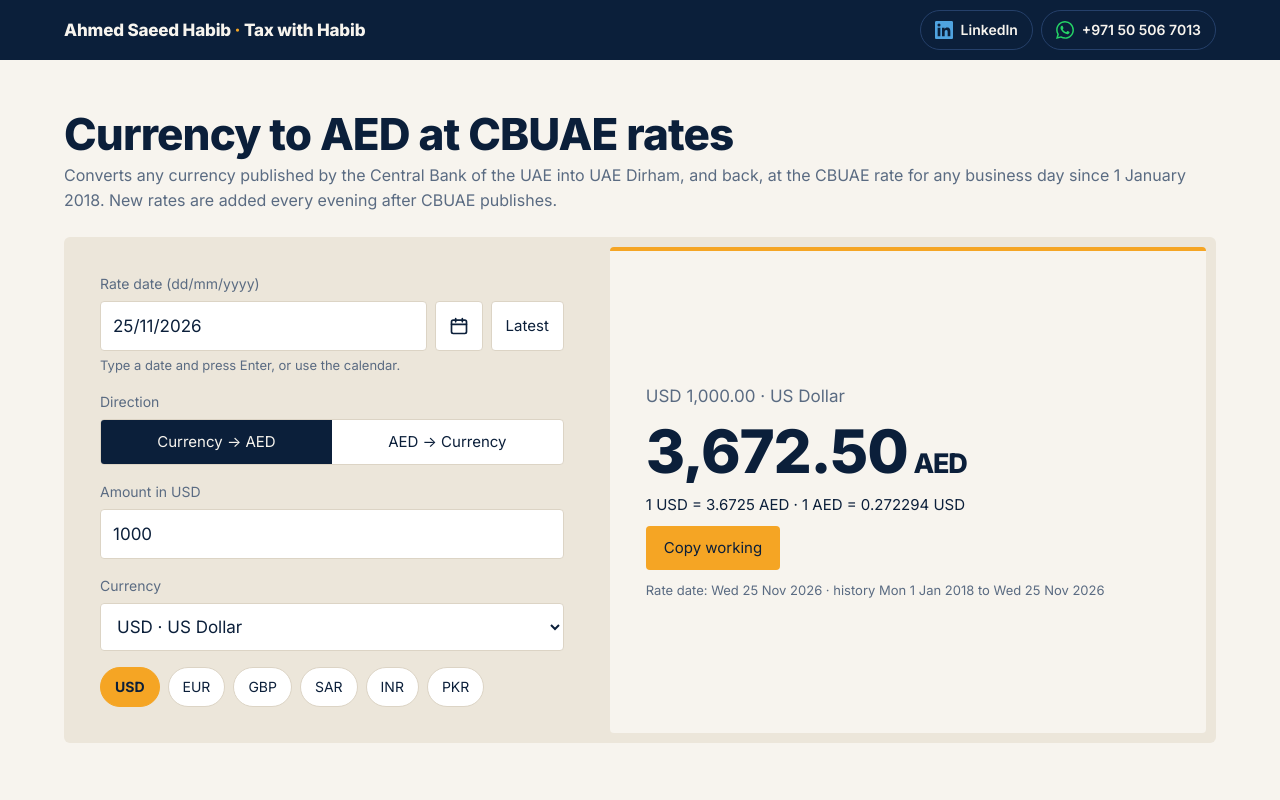
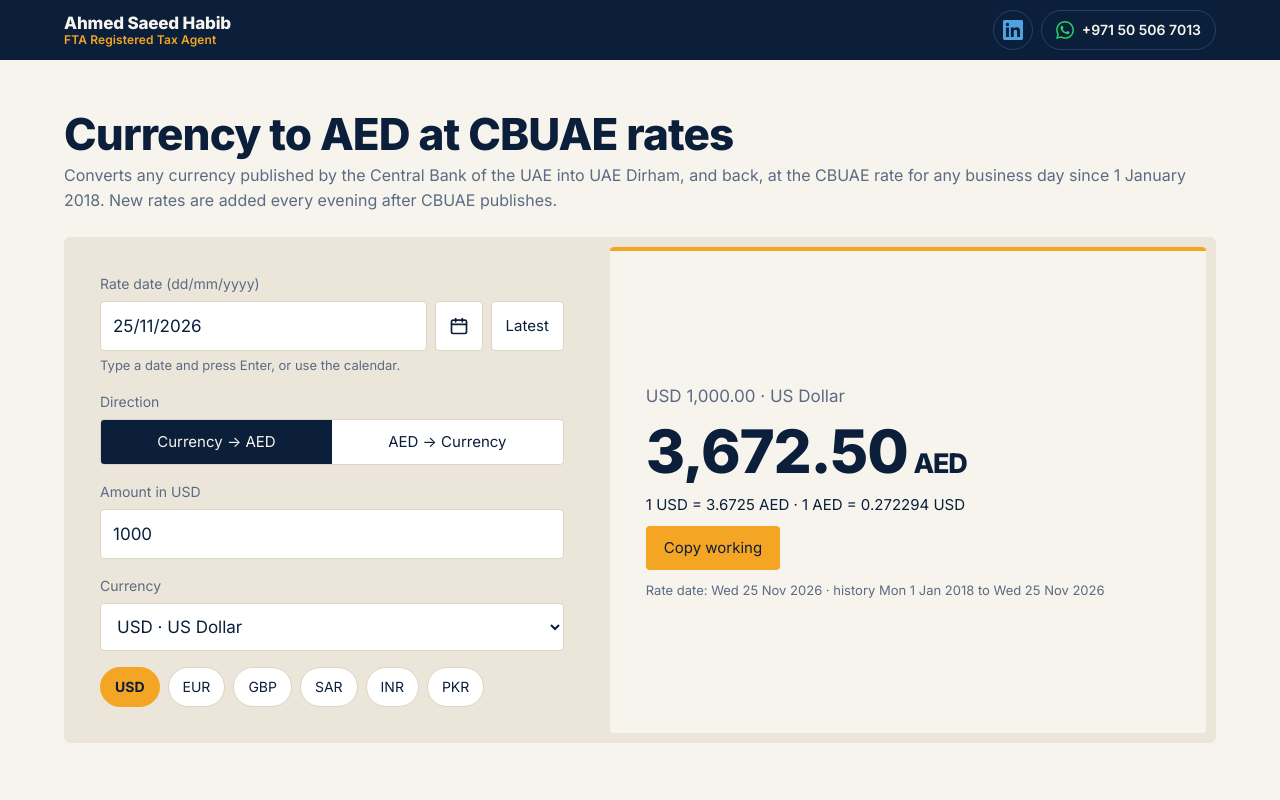
Before and after one commit to taxwithhabib/aed, a plain HTML site: page index.html in a window 1280 px wide. Shown: the top 800 px of the page. Drawn offline with Linux system fonts and the light colour scheme.

Commit message:
LinkedIn as icon; FTA Registered Tax Agent under name
Co-Authored-By: Claude Opus 5.5 <noreply@anthropic.com>
Claude-Session: https://claude.ai/code/session_011hhHjiNRr9bRXgMEMxDbCD

```diff
--- a/index.html
+++ b/index.html
@@ -70,11 +70,11 @@ td.flag{color:var(--warn)}
 .err2{color:var(--warn);font-weight:600}
 .topbar{background:#0B1F3A;color:#F7F4EE;padding:10px max(5vw,16px)}
 .topbar .in{max-width:1180px;margin:0 auto;display:flex;align-items:center;justify-content:space-between;gap:12px;flex-wrap:wrap}
-.brand{font-weight:800;font-size:17px;letter-spacing:-.01em;color:#F7F4EE;text-decoration:none}.brand span{color:#F5A524}
+.brand{font-weight:800;font-size:17px;line-height:1.2;letter-spacing:-.01em;color:#F7F4EE;text-decoration:none;display:flex;flex-direction:column}.brand small{font-size:12px;font-weight:600;letter-spacing:.01em;color:#F5A524}
 .links{display:flex;gap:8px;flex-wrap:wrap}
 .soc{display:inline-flex;align-items:center;gap:8px;min-height:40px;padding:0 14px;border-radius:20px;border:1px solid #25406A;color:#F7F4EE;text-decoration:none;font-size:14px;font-weight:600;white-space:nowrap}
 .soc svg{width:18px;height:18px}.soc:hover,.soc:focus-visible{border-color:#F5A524;color:#F5A524}
-.soc.wa svg{color:#25D366}.soc.li svg{color:#4FA3E0}
+.soc.wa svg{color:#25D366}.soc.li{width:40px;padding:0;justify-content:center}.soc.li svg{color:#4FA3E0;width:20px;height:20px}
 .credit a.wa2{display:inline-flex;align-items:center;gap:6px}.credit a.wa2 svg{width:16px;height:16px;color:#25D366}
 @media(max-width:480px){.soc .t{display:none}.soc{padding:0 11px}}
 .err{padding:20px;border-left:4px solid var(--red);background:var(--panel)}
@@ -85,9 +85,9 @@ td.flag{color:var(--warn)}
 </head>
 <body>
 <header class="topbar"><div class="in">
-<a class="brand" href="https://www.linkedin.com/in/ahmedsaeedhabib/" target="_blank" rel="noopener">Ahmed Saeed Habib<span> ·</span> Tax with Habib</a>
+<a class="brand" href="https://www.linkedin.com/in/ahmedsaeedhabib/" target="_blank" rel="noopener">Ahmed Saeed Habib<small>FTA Registered Tax Agent</small></a>
 <nav class="links" aria-label="Contact">
-<a class="soc li" href="https://www.linkedin.com/in/ahmedsaeedhabib/" target="_blank" rel="noopener" aria-label="LinkedIn profile of Ahmed Saeed Habib"><svg viewBox="0 0 24 24" aria-hidden="true"><path fill="currentColor" d="M20.45 20.45h-3.56v-5.57c0-1.33-.02-3.04-1.85-3.04-1.85 0-2.14 1.45-2.14 2.94v5.67H9.35V9h3.41v1.56h.05c.48-.9 1.64-1.85 3.37-1.85 3.6 0 4.27 2.37 4.27 5.46v6.28zM5.34 7.43a2.06 2.06 0 1 1 0-4.13 2.06 2.06 0 0 1 0 4.13zM7.12 20.45H3.56V9h3.56v11.45zM22.22 0H1.77C.79 0 0 .77 0 1.73v20.54C0 23.23.79 24 1.77 24h20.45c.98 0 1.78-.77 1.78-1.73V1.73C24 .77 23.2 0 22.22 0z"/></svg><span class="t">LinkedIn</span></a>
+<a class="soc li" href="https://www.linkedin.com/in/ahmedsaeedhabib/" target="_blank" rel="noopener" aria-label="LinkedIn profile of Ahmed Saeed Habib"><svg viewBox="0 0 24 24" aria-hidden="true"><path fill="currentColor" d="M20.45 20.45h-3.56v-5.57c0-1.33-.02-3.04-1.85-3.04-1.85 0-2.14 1.45-2.14 2.94v5.67H9.35V9h3.41v1.56h.05c.48-.9 1.64-1.85 3.37-1.85 3.6 0 4.27 2.37 4.27 5.46v6.28zM5.34 7.43a2.06 2.06 0 1 1 0-4.13 2.06 2.06 0 0 1 0 4.13zM7.12 20.45H3.56V9h3.56v11.45zM22.22 0H1.77C.79 0 0 .77 0 1.73v20.54C0 23.23.79 24 1.77 24h20.45c.98 0 1.78-.77 1.78-1.73V1.73C24 .77 23.2 0 22.22 0z"/></svg></a>
 <a class="soc wa" href="https://wa.me/971505067013" target="_blank" rel="noopener" aria-label="WhatsApp +971 50 506 7013"><svg viewBox="0 0 24 24" aria-hidden="true"><path fill="currentColor" d="M17.47 14.38c-.3-.15-1.76-.87-2.03-.97-.27-.1-.47-.15-.67.15-.2.3-.77.97-.94 1.17-.17.2-.35.22-.65.07-.3-.15-1.26-.46-2.4-1.48-.89-.79-1.49-1.77-1.66-2.07-.17-.3-.02-.46.13-.61.13-.13.3-.35.45-.52.15-.17.2-.3.3-.5.1-.2.05-.37-.02-.52-.08-.15-.67-1.62-.92-2.22-.24-.58-.49-.5-.67-.51h-.57c-.2 0-.52.07-.79.37-.27.3-1.04 1.02-1.04 2.48 0 1.46 1.07 2.88 1.21 3.07.15.2 2.1 3.2 5.08 4.49.71.31 1.26.49 1.69.63.71.23 1.36.2 1.87.12.57-.09 1.76-.72 2.01-1.41.25-.7.25-1.29.17-1.41-.07-.13-.27-.2-.57-.35zM12.05 21.79h-.01a9.87 9.87 0 0 1-5.03-1.38l-.36-.21-3.74.98 1-3.65-.24-.37A9.86 9.86 0 0 1 2.16 12C2.16 6.55 6.6 2.11 12.06 2.11c2.64 0 5.12 1.03 6.99 2.9a9.82 9.82 0 0 1 2.89 6.99c0 5.45-4.44 9.89-9.89 9.89zm8.41-18.3A11.82 11.82 0 0 0 12.05 0C5.5 0 .16 5.34.16 11.89c0 2.1.55 4.14 1.59 5.94L.06 24l6.31-1.65a11.88 11.88 0 0 0 5.68 1.45h.01c6.55 0 11.89-5.34 11.89-11.89 0-3.18-1.24-6.16-3.49-8.41z"/></svg><span class="t">+971 50 506 7013</span></a>
 </nav></div></header>
 
```
